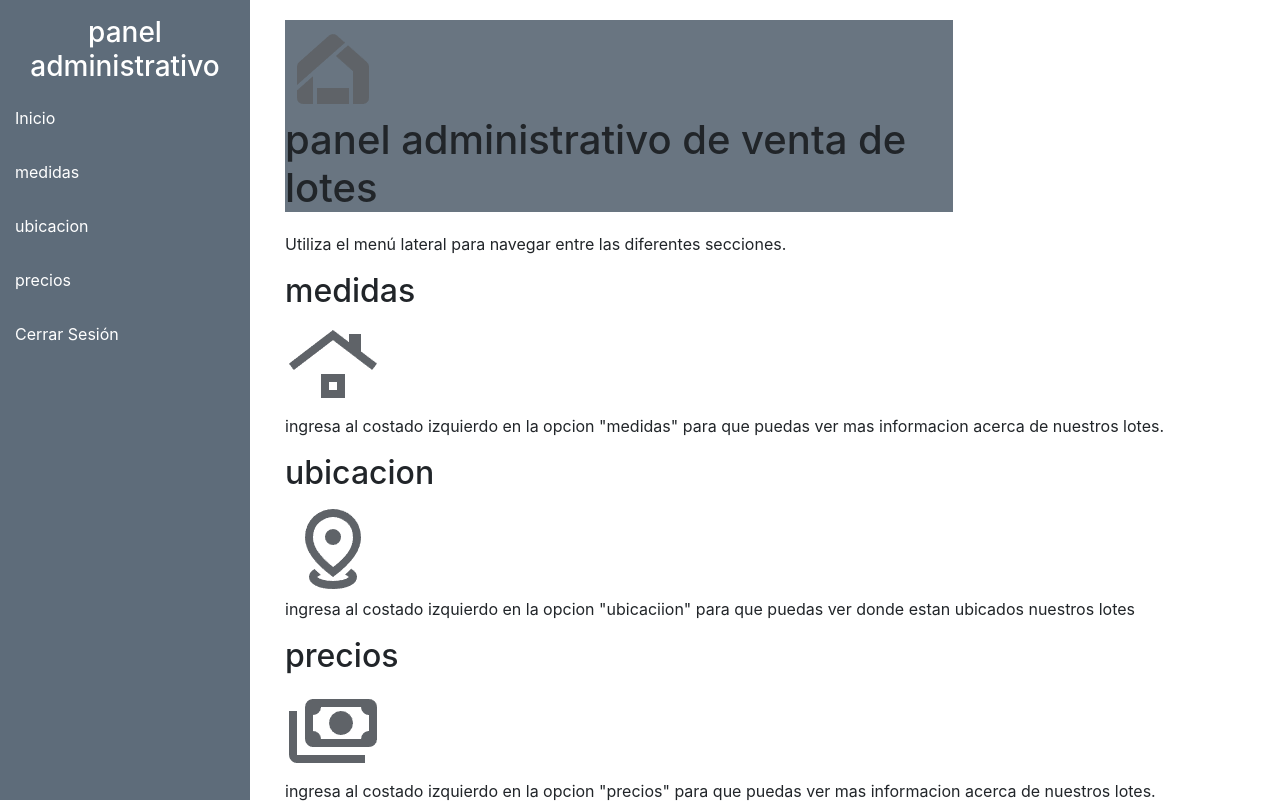
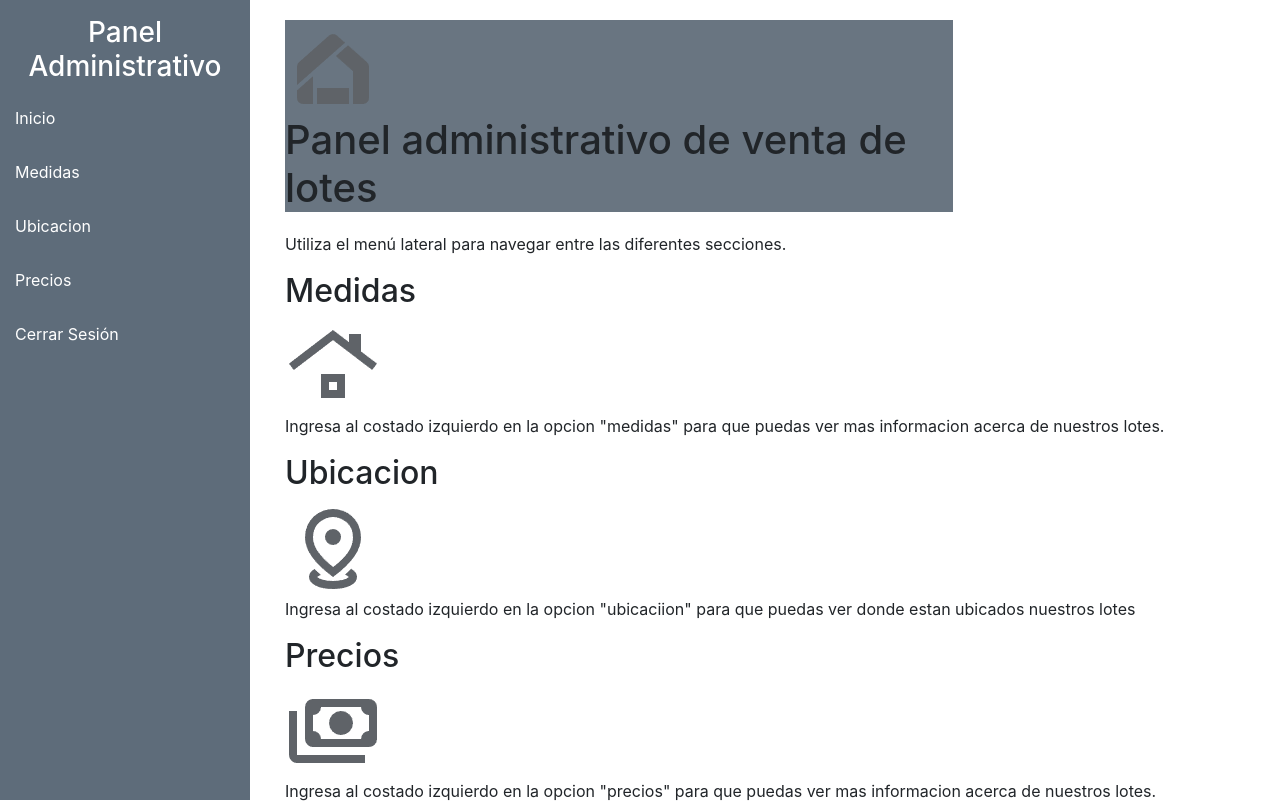
Before and after one commit to 1018-vmsv/proyecto-web-final, a plain HTML site: page home.html in a window 1280 px wide. Shown: the top 807 px of the page. Drawn offline with nearby package versions, Linux system fonts and the light colour scheme.

Commit message:
edicion final

```diff
--- a/home.html
+++ b/home.html
@@ -10,11 +10,11 @@
 <body>
     <!-- Sidebar -->
     <div class="sidebar">
-        <h3 class="text-center mt-3">panel administrativo</h3>
+        <h3 class="text-center mt-3">Panel Administrativo</h3>
         <a href="/home.html">Inicio</a>
-        <a href="/medidas.html">medidas</a>
-        <a href="/ubicacion.html">ubicacion</a>
-        <a href="/precios.html">precios</a>
+        <a href="/medidas.html">Medidas</a>
+        <a href="/ubicacion.html">Ubicacion</a>
+        <a href="/precios.html">Precios</a>
         <a href="/index.html">Cerrar Sesión</a>
     </div>
 
@@ -24,24 +24,24 @@
 
                 <div class="logo"> <!-- Logo -->
                     <img  src="/img/home_app_logo_24dp_5F6368_FILL0_wght400_GRAD0_opsz24.png" alt="home_app_logo_24dp_5F6368_FILL0_wght400_GRAD0_opsz24">
-                    <h1>panel administrativo de venta de lotes</h1>
+                    <h1>Panel administrativo de venta de lotes</h1>
                 </div>
              <main>
             <p>Utiliza el menú lateral para navegar entre las diferentes secciones.</p>
             <div id="home">
-                <h2>medidas</h2>
+                <h2>Medidas</h2>
                 <img src="/img/roofing_24dp_5F6368_FILL0_wght400_GRAD0_opsz24.png" alt="roofing_24dp_5F6368_FILL0_wght400_GRAD0_opsz24">
-                <p>ingresa al costado izquierdo en la opcion "medidas" para que puedas ver mas informacion acerca de nuestros lotes.</p>
+                <p>Ingresa al costado izquierdo en la opcion "medidas" para que puedas ver mas informacion acerca de nuestros lotes.</p>
             </div>
             <div id="ubicacion">
-                <h2>ubicacion</h2>
+                <h2>Ubicacion</h2>
                 <img src="/img/distance_24dp_5F6368_FILL0_wght400_GRAD0_opsz24.png" alt="distance_24dp_5F6368_FILL0_wght400_GRAD0_opsz24">
-                <p>ingresa al costado izquierdo en la opcion "ubicaciion" para que puedas ver donde estan ubicados nuestros lotes</p>
+                <p>Ingresa al costado izquierdo en la opcion "ubicaciion" para que puedas ver donde estan ubicados nuestros lotes</p>
             </div>
             <div id="precios">
-                <h2>precios</h2>
+                <h2>Precios</h2>
                 <img src="/img/payments_24dp_5F6368_FILL0_wght400_GRAD0_opsz24.png" alt="payments_24dp_5F6368_FILL0_wght400_GRAD0_opsz24">
-                <p>ingresa al costado izquierdo en la opcion "precios" para que puedas ver mas informacion acerca de nuestros lotes.</p>
+                <p>Ingresa al costado izquierdo en la opcion "precios" para que puedas ver mas informacion acerca de nuestros lotes.</p>
             </div>
         </main>
         </div>
```
Also changed, not shown: medidas.html (+5 -5 lines), precios.html (+8 -6 lines), ubicacion.html (+6 -6 lines).
